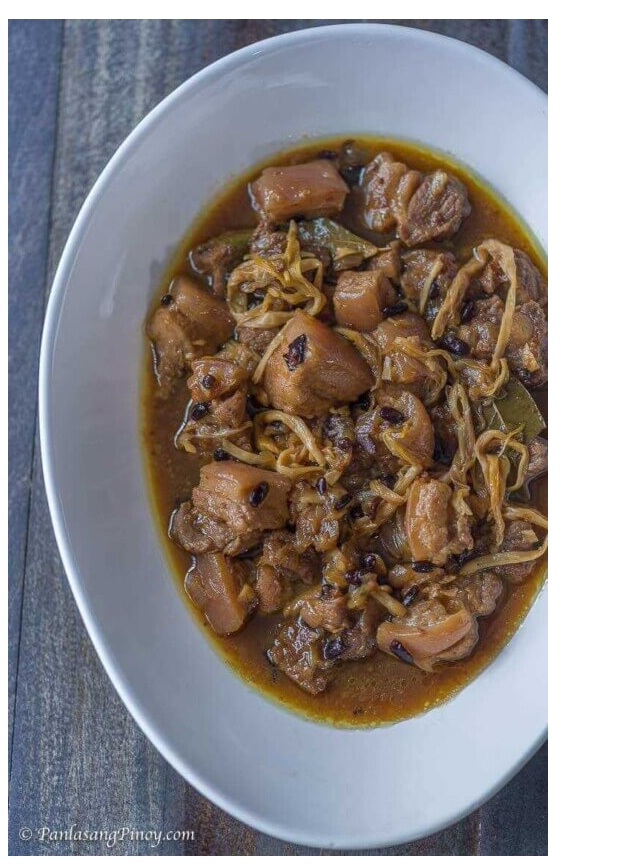
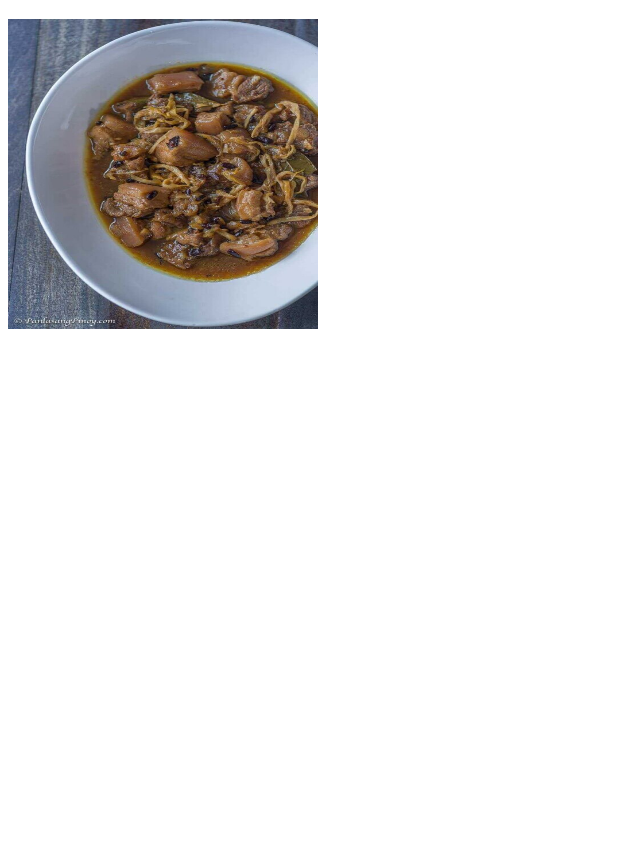
Before and after one commit to whosee21/odin-recipes, a plain HTML site: page recipes/pork-humba.html in a window 1280 px wide. Shown: the part 61-929 px from the top of the page, without its empty margins (0-640 px from the left). After the commit the page ends 800 px from the top, so only its background shows below. Drawn offline with Linux system fonts and the light colour scheme.

Commit message:
Re-structured odin-recipes

```diff
--- a/recipes/pork-humba.html
+++ b/recipes/pork-humba.html
@@ -7,6 +7,6 @@
 </head>
 <body>
     <h1>Pork Humba</h1>
-    <img src="/Pork-Humba.jpg" alt="Pork Humba">
+    <img src="../img/Pork-Humba.jpg" alt="Pork Humba" width="310" height="310">
 </body>
 </html>
```
Also changed, not shown: img/Pork-Humba.jpg (renamed from Pork-Humba.jpg).
